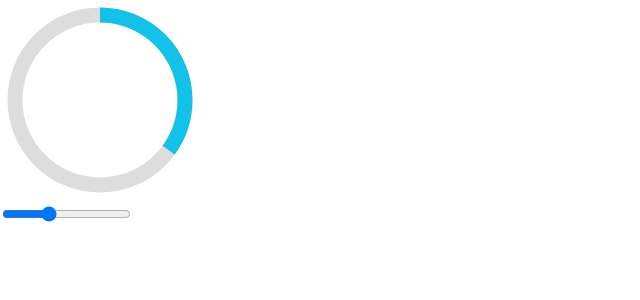
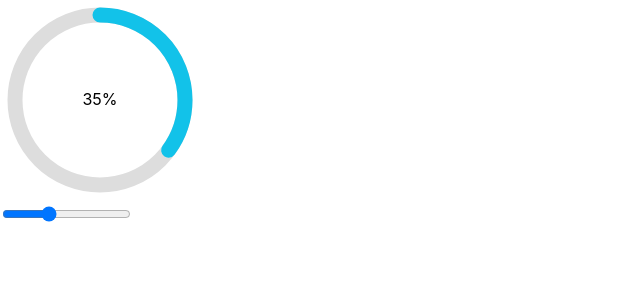
Before and after one commit to Rvp888/React-Progress-Bar, a React (Create React App) app: page / in a window 1280 px wide. Shown: the top 300 px of the page, without its empty margins (0-640 px from the left). Built offline with nearby package versions, Linux system fonts and the light colour scheme.

Commit message:
modify files

```diff
--- a/src/App.css
+++ b/src/App.css
@@ -13,4 +13,6 @@
 .circle-progress {
   fill: none;
   stroke: var(--color1);
+  stroke-linecap: round;
+  stroke-linejoin: round;
 }
--- a/src/CircularProgressBar.jsx
+++ b/src/CircularProgressBar.jsx
@@ -31,6 +31,7 @@ export default function CircularProgressBar({ percentage, circleWidth }) {
           }}
           transform={`rotate(-90 ${circleWidth / 2} ${circleWidth / 2})`}
         />
+        <text x="50%" y="50%" dy="0.3em" textAnchor="middle" className="circle-text" >{percentage}%</text>
       </svg>
     </div>
   );
```
